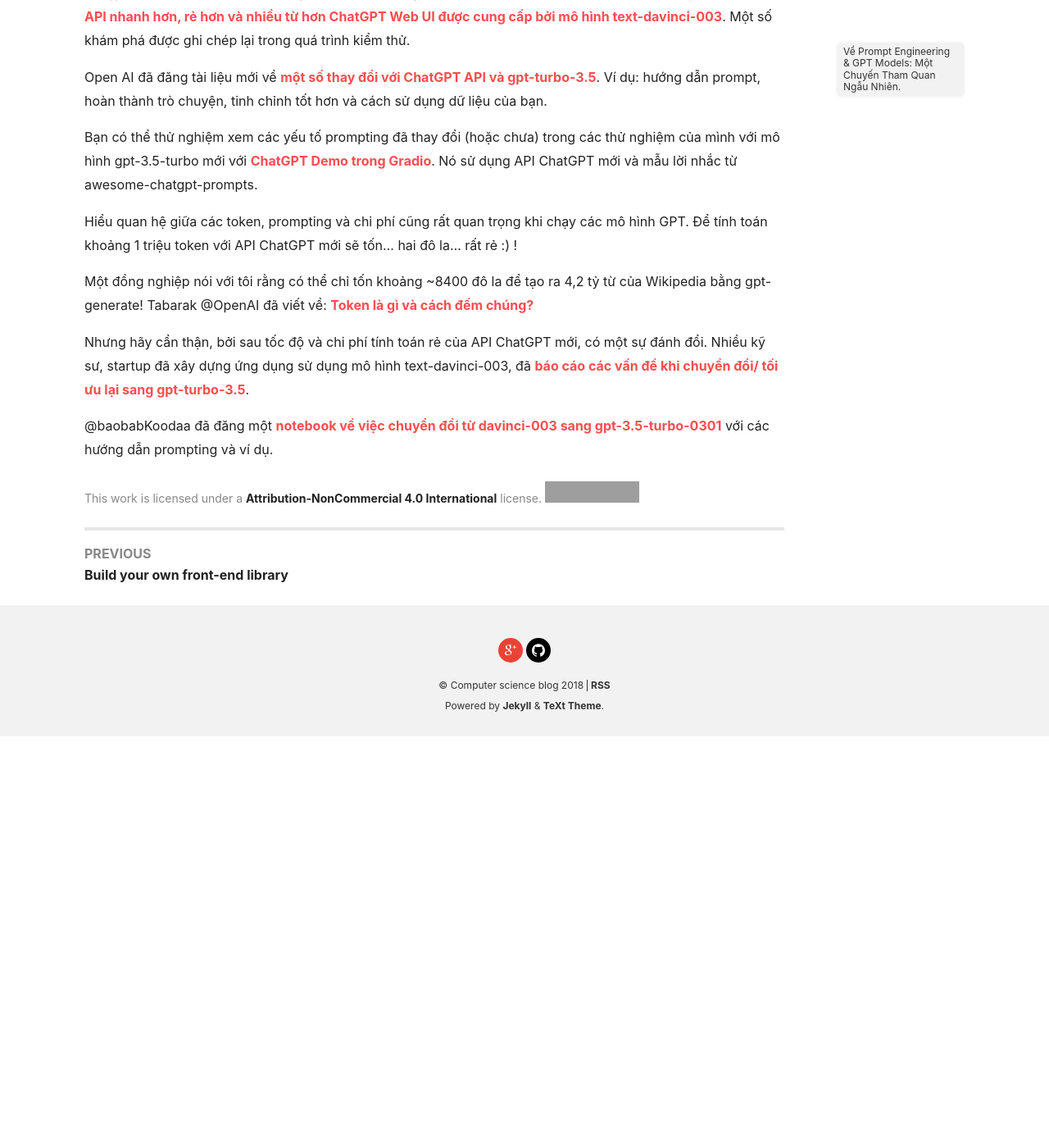
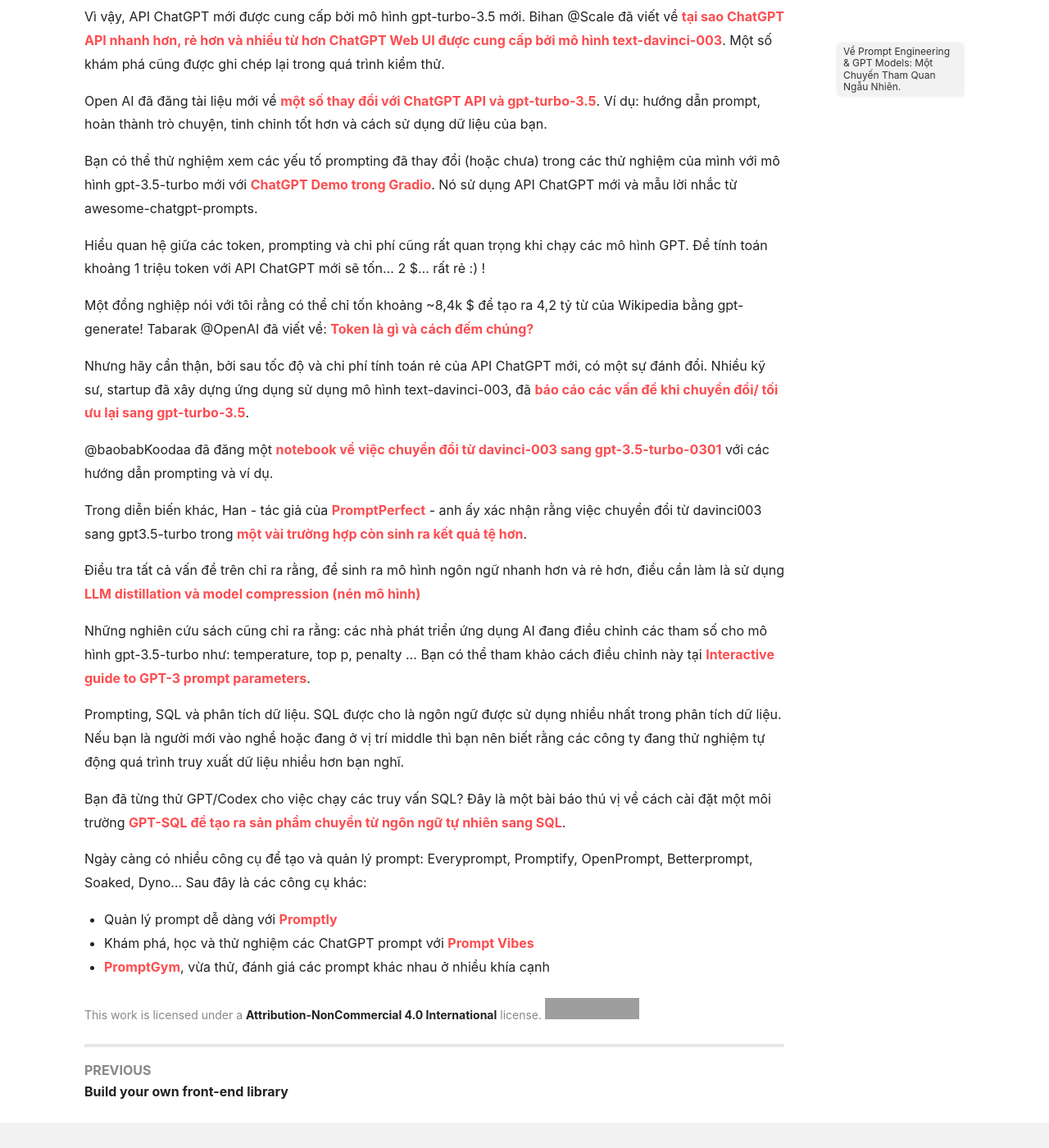
Before and after one commit to damminhtien/damminhtien.github.io, a Jekyll site: the page built from _posts/2023-03-07-prompting-engineering.md, in a window 1280 px wide and 1400 px high, scrolled down 1968 px. Shown: the whole window at 82% size. Built offline with Jekyll 4.4.1, drawn with Linux system fonts in a browser that asks for light colours; nearby versions of some CDN libraries; emoji names are drawn with the system emoji font; before the commit the page ends 2866 px from its top, so only the background shows below that; some of the changed text lies outside the part shown; grey boxes are pictures that could not be loaded.

Commit message:
Update 2023-03-07-prompting-engineering.md

```diff
--- a/_posts/2023-03-07-prompting-engineering.md
+++ b/_posts/2023-03-07-prompting-engineering.md
@@ -23,38 +23,53 @@ Trong phần tiếp theo, tôi dịch lại từ trang [Data Machina số #191](
 
 ### Về Prompt Engineering & GPT Models: Một Chuyến Tham Quan Ngẫu Nhiên.
 
-Nhiều đồng nghiệp cho rằng prompting và prompt engineering là một "bug của LLMs" và là một "trào lưu sẽ mất đi ngay khi LLMs trở nên tốt hơn", tôi không đồng ý. Prompt engineering còn nhiều hơn chỉ là truy vấn bằng một số từ khóa thông minh. Prompt engineering vẫn sẽ còn tồn tại.
+Nhiều đồng nghiệp cho rằng prompting và prompt engineering đơn thuần là một "lỗi của mô hình ngôn ngữ" và là một "trào lưu sẽ mất đi ngay khi mô hình ngôn ngữ trở nên tốt hơn", tôi không đồng ý. Prompt engineering không chỉ là truy vấn bằng một số từ khóa thông minh. Prompt engineering vẫn sẽ tiếp tục tồn tại.
 
-Để lấy nội dung cho bài viết này, tôi rất thích đọc [On Prompt Engineering](https://benjamincongdon.me/blog/2023/02/18/On-Prompt-Engineering/) vì nó truyền đạt nhiều ý tưởng của tôi về chủ đề này.
+Để lấy cảm hứng cho bài viết này, tôi rất thích đọc [On Prompt Engineering](https://benjamincongdon.me/blog/2023/02/18/On-Prompt-Engineering/) vì nó truyền đạt nhiều ý tưởng của tôi về chủ đề này.
 
 Prompt engineering đang phát triển nhanh chóng và trở thành một kỹ năng tinh vi. Prompting hơn hết chính là một ngôn ngữ lập trình tự nhiên:
 
-Andrej Karpathy (một học giả về AI rất nổi tiếng, Chief AI of @Tesla) [đã viết trên Twitter](https://twitter.com/karpathy/status/1617979122625712128):
+Andrej Karpathy (một học giả về AI rất nổi tiếng, Chief AI of @Tesla) [đã viết trên Twitter](https://twitter.com/karpathy/status/1617979122625712128) ngày 24 Tháng 1, 2023:
 
 The hottest new programming language is English
 
 (Tạm dịch: Ngôn ngữ lập trình mới nhất nóng hổi là tiếng Anh)
 
-8:14 PM ∙ 24 Tháng 1, 2023
-
 19,412 Lượt thích2,392 Lượt chia sẻ
 
-Trong một webinar gần đây, Chris Potts @StanfordNLP đã nói về old-school prompting và (cutting edge!) prompting từng bước một. Xem trang: [Beyond GPT-3: Các khái niệm chính và câu hỏi mở trong một kỷ nguyên và hiểu biết ngôn ngữ tự nhiên](https://docs.google.com/presentation/d/1WPYaLEEVJJI_-DOzjudeVoYpl_y0yUi1kWs0VFBnba4/edit?usp=sharing).
+(Karpathy không gần ngại khi chia sẻ quan điểm, ông không dùng 'will' mà khẳng định rằng nó đã và đang là một ngôn ngữ lập trình nóng hổi)
+
+Trong một webinar gần đây, Chris Potts @StanfordNLP đã nói về old-school prompting và (cutting edge!) prompting, tức là cách tư duy viết prompt cũ và mới. Xem trang: [Beyond GPT-3: Các khái niệm chính và câu hỏi mở trong một kỷ nguyên và hiểu biết ngôn ngữ tự nhiên](https://docs.google.com/presentation/d/1WPYaLEEVJJI_-DOzjudeVoYpl_y0yUi1kWs0VFBnba4/edit?usp=sharing).
 
 Prompt engineering đòi hỏi: chuyên môn về lĩnh vực, hiểu cách LLMs phản ứng với các prompt, tư duy có cấu trúc, tư duy giải quyết vấn đề và kỹ năng giao tiếp xuất sắc. Bài luận của Prem rất chính xác: [Prompt Design: Programming with Plain Text, và Prompt Tuning: Learnable Prompts](https://towardsdatascience.com/guiding-a-huge-language-model-lm-to-perform-specific-tasks-prompt-design-and-soft-prompts-7c45ef4794e4).
 
 Một người bạn nói với tôi rằng Anthropic - một startup dẫn đầu trong LLMs - đang gặp khó khăn trong việc tuyển dụng [Kỹ Sư Prompt với mức lương 175.000 đến 335.000 đô la Mỹ mỗi năm](https://jobs.lever.co/Anthropic/e3cde481-d446-460f-b576-93cab67bd1ed), mặc dù đã nhận được hàng trăm đơn xin việc.
 
-Vì vậy, API ChatGPT mới được cung cấp bởi mô hình gpt-turbo-3.5 mới. Bihan @Scale đã viết về [tại sao ChatGPT API nhanh hơn, rẻ hơn và nhiều từ hơn ChatGPT Web UI được cung cấp bởi mô hình text-davinci-003](https://scale.com/blog/chatgpt-vs-davinci#Introduction). Một số khám phá được ghi chép lại trong quá trình kiểm thử.
+Vì vậy, API ChatGPT mới được cung cấp bởi mô hình gpt-turbo-3.5 mới. Bihan @Scale đã viết về [tại sao ChatGPT API nhanh hơn, rẻ hơn và nhiều từ hơn ChatGPT Web UI được cung cấp bởi mô hình text-davinci-003](https://scale.com/blog/chatgpt-vs-davinci#Introduction). Một số khám phá cũng được ghi chép lại trong quá trình kiểm thử.
 
 Open AI đã đăng tài liệu mới về [một số thay đổi với ChatGPT API và gpt-turbo-3.5](https://platform.openai.com/docs/guides/chat/introduction). Ví dụ: hướng dẫn prompt, hoàn thành trò chuyện, tinh chỉnh tốt hơn và cách sử dụng dữ liệu của bạn.
 
 Bạn có thể thử nghiệm xem các yếu tố prompting đã thay đổi (hoặc chưa) trong các thử nghiệm của mình với mô hình gpt-3.5-turbo mới với [ChatGPT Demo trong Gradio](https://huggingface.co/spaces/anzorq/chatgpt-demo). Nó sử dụng API ChatGPT mới và mẫu lời nhắc từ awesome-chatgpt-prompts.
 
-Hiểu quan hệ giữa các token, prompting và chi phí cũng rất quan trọng khi chạy các mô hình GPT. Để tính toán khoảng 1 triệu token với API ChatGPT mới sẽ tốn... hai đô la... rất rẻ :) !
+Hiểu quan hệ giữa các token, prompting và chi phí cũng rất quan trọng khi chạy các mô hình GPT. Để tính toán khoảng 1 triệu token với API ChatGPT mới sẽ tốn... 2 $... rất rẻ :) !
 
-Một đồng nghiệp nói với tôi rằng có thể chỉ tốn khoảng ~8400 đô la để tạo ra 4,2 tỷ từ của Wikipedia bằng gpt-generate! Tabarak @OpenAI đã viết về: [Token là gì và cách đếm chúng?](https://help.openai.com/en/articles/4936856-what-are-tokens-and-how-to-count-them)
+Một đồng nghiệp nói với tôi rằng có thể chỉ tốn khoảng ~8,4k $ để tạo ra 4,2 tỷ từ của Wikipedia bằng gpt-generate! Tabarak @OpenAI đã viết về: [Token là gì và cách đếm chúng?](https://help.openai.com/en/articles/4936856-what-are-tokens-and-how-to-count-them)
 
 Nhưng hãy cẩn thận, bởi sau tốc độ và chi phí tính toán rẻ của API ChatGPT mới, có một sự đánh đổi. Nhiều kỹ sư, startup đã xây dựng ứng dụng sử dụng mô hình text-davinci-003, đã [báo cáo các vấn đề khi chuyển đổi/ tối ưu lại sang gpt-turbo-3.5](https://twitter.com/zachtratar/status/1631429341363212289?s=61&t=ZyNdWIJtgk4tljYelTK-_A).
 
 @baobabKoodaa đã đăng một [notebook về việc chuyển đổi từ davinci-003 sang gpt-3.5-turbo-0301](https://github.com/baobabKoodaa/future/blob/master/server.js#L58-L99) với các hướng dẫn prompting và ví dụ.
+
+Trong diễn biến khác, Han - tác giả của [PromptPerfect](https://promptperfect.jina.ai/) - anh ấy xác nhận rằng việc chuyển đổi từ davinci003 sang gpt3.5-turbo trong [một vài trường hợp còn sinh ra kết quả tệ hơn](https://twitter.com/hxiao/status/1631333580977721345?s=61&t=iW4mWDdqmuWgaUpuM_71yA).
+
+Điều tra tất cả vấn đề trên chỉ ra rằng, để sinh ra mô hình ngôn ngữ nhanh hơn và rẻ hơn, điều cần làm là sử dụng [LLM distillation và model compression (nén mô hình)](https://quillbot.com/blog/compressing-large-language-generation-models-with-sequence-level-knowledge-distillation/)
+
+Những nghiên cứu sách cũng chỉ ra rằng: các nhà phát triển ứng dụng AI đang điều chỉnh các tham số cho mô hình gpt-3.5-turbo như: temperature, top p, penalty ... Bạn có thể tham khảo cách điều chỉnh này tại [Interactive guide to GPT-3 prompt parameters](https://sevazhidkov.com/interactive-guide-to-gpt-3-prompt-parameters).
+
+Prompting, SQL và phân tích dữ liệu. SQL được cho là ngôn ngữ được sử dụng nhiều nhất trong phân tích dữ liệu. Nếu bạn là người mới vào nghề hoặc đang ở vị trí middle thì bạn nên biết rằng các công ty đang thử nghiệm tự động quá trình truy xuất dữ liệu nhiều hơn bạn nghĩ.
+
+Bạn đã từng thử GPT/Codex cho việc chạy các truy vấn SQL? Đây là một bài báo thú vị về cách cài đặt một môi trường [GPT-SQL để tạo ra sản phẩm chuyển từ ngôn ngữ tự nhiên sang SQL](https://innerjoin.bit.io/making-a-production-llm-prompt-for-text-to-sql-translation-b798b6e94783).
+
+Ngày càng có nhiều công cụ để tạo và quản lý prompt:  Everyprompt, Promptify, OpenPrompt, Betterprompt, Soaked, Dyno... Sau đây là các công cụ khác:
++ Quản lý prompt dễ dàng với [Promptly](https://trypromptly.com/)
++ Khám phá, học và thử nghiệm các ChatGPT prompt với [Prompt Vibes](https://www.promptvibes.com/)
++ [PromptGym](https://github.com/inspired-cognition/critique-apps), vừa thử, đánh giá các prompt khác nhau ở nhiều khía cạnh
```
